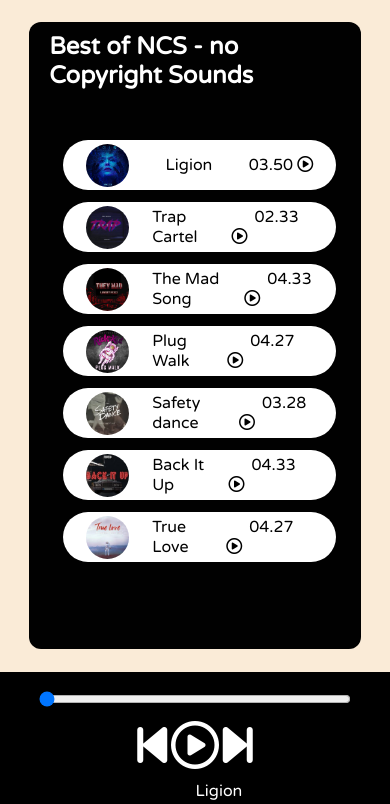
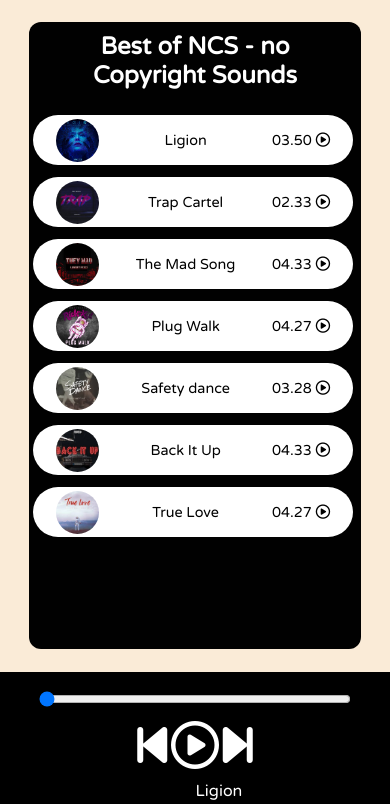
Before and after one commit to omkarpatke/Spotify-Clone, a plain HTML site: page index.html in a window 390 px wide. Shown: the part 49-853 px from the top of the page. Drawn offline with Linux system fonts and the light colour scheme.

Commit message:
style : added more responsiveness

```diff
--- a/style.css
+++ b/style.css
@@ -107,7 +107,7 @@ nav ul li span{
         margin-top: 1rem;
     }
     .songItem{
-        width: 70vw;
+        width: 82vw;
         display: flex;
         justify-content: space-between;
         align-items: center;
@@ -125,4 +125,14 @@ nav ul li span{
         flex-direction: column;
         height: 132px;
     }
+    .songItem{
+        font-size: 0.9rem;
+    }
+    .songItemContainer {
+        margin: 15px 4px;
+    }
+    .songsList h2 {
+        padding: 10px 20px;
+        text-align: center;
+    }
 }
```
